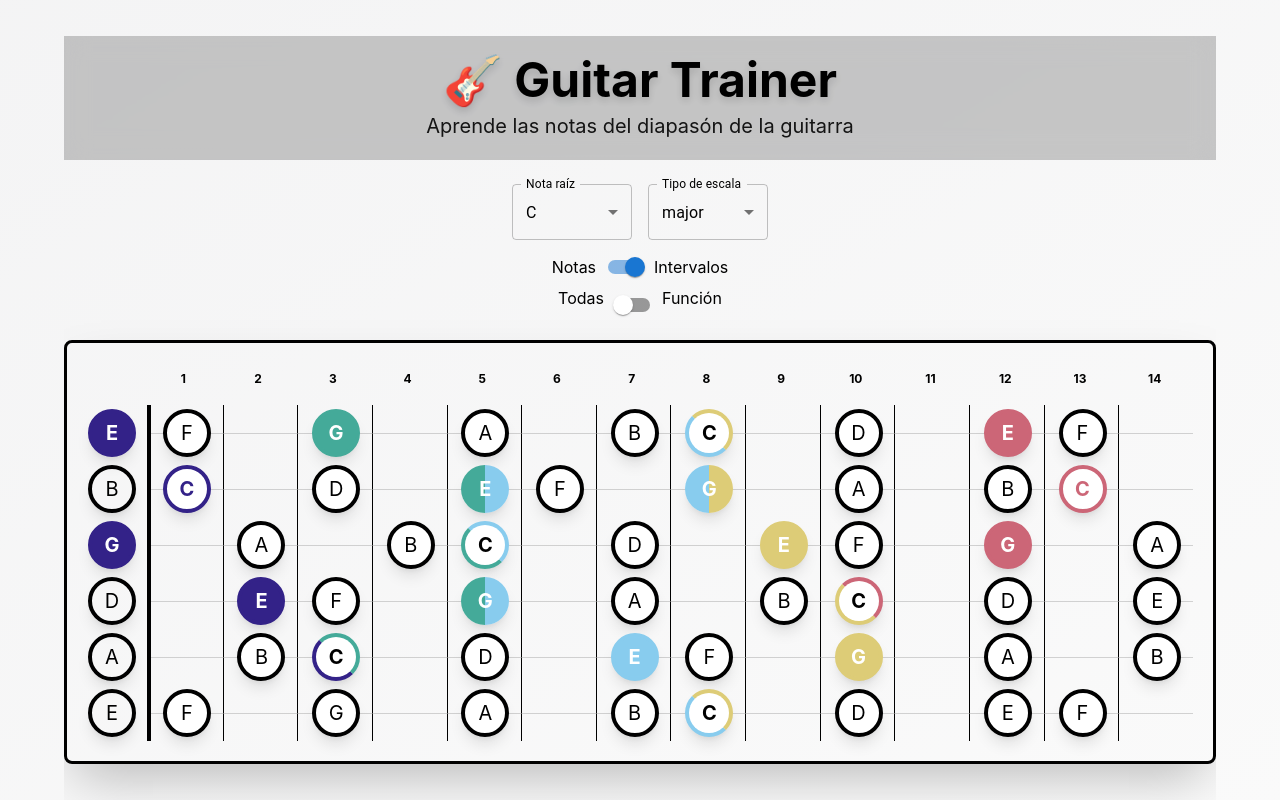
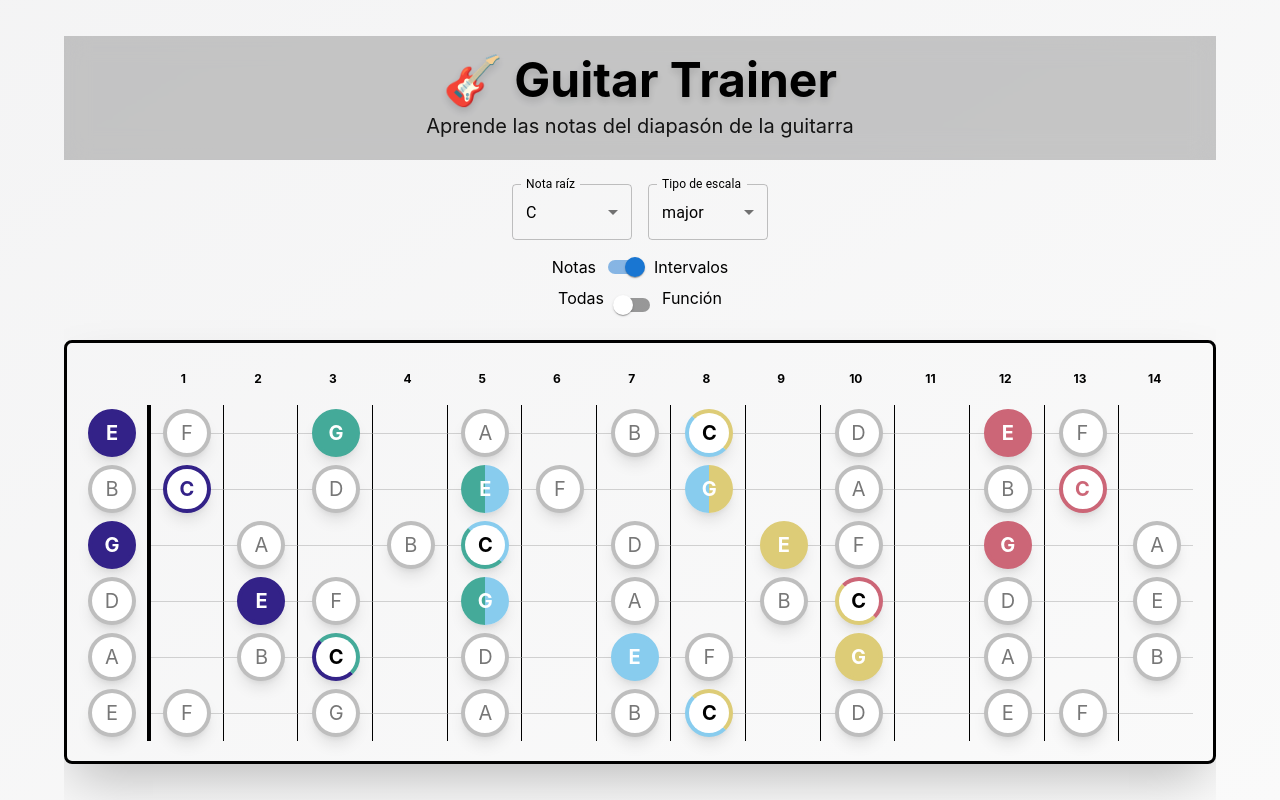
Before and after one commit to DeFrankCom/guitar-trainer, a React (Vite) app: page / in a window 1280 px wide. Built offline with nearby package versions, Linux system fonts and the light colour scheme.

Commit message:
feat: added style for not selected note

```diff
--- a/src/components/Fretboard.tsx
+++ b/src/components/Fretboard.tsx
@@ -72,7 +72,7 @@ export const Fretboard: React.FC<FretboardProps> = ({
                 <div className='flex items-center justify-center min-w-[50px] mr-2.5 shrink-0'>
                   <NoteCmp
                     key={0}
-                    shapes={[zeroNoteChordShape?.chordShape ?? 'none']}
+                    shapes={[zeroNoteChordShape?.chordShape ?? 'neutral']}
                     note={{
                       ...guitarString.notes[0],
                       interval: zeroNoteScale?.interval ?? undefined,
--- a/src/components/Note.tsx
+++ b/src/components/Note.tsx
@@ -26,7 +26,7 @@ export const Note: FC<NoteProps> = ({
 }) => {
   const shapeClassname = useMemo(() => {
     if (shapes.length === 0) {
-      return 'bg-white';
+      return 'neutral-note';
     }
     if (shapes.length === 1) {
       return note.interval === '1'
--- a/src/index.css
+++ b/src/index.css
@@ -46,8 +46,10 @@
   --color-d-shape: #cc6677;
 }
 
-.bg-white {
+.neutral-note {
   background-color: #fff;
+  border-color: #7777777a;
+  color: #777;
 }
 
 .C-shape-note {
```
